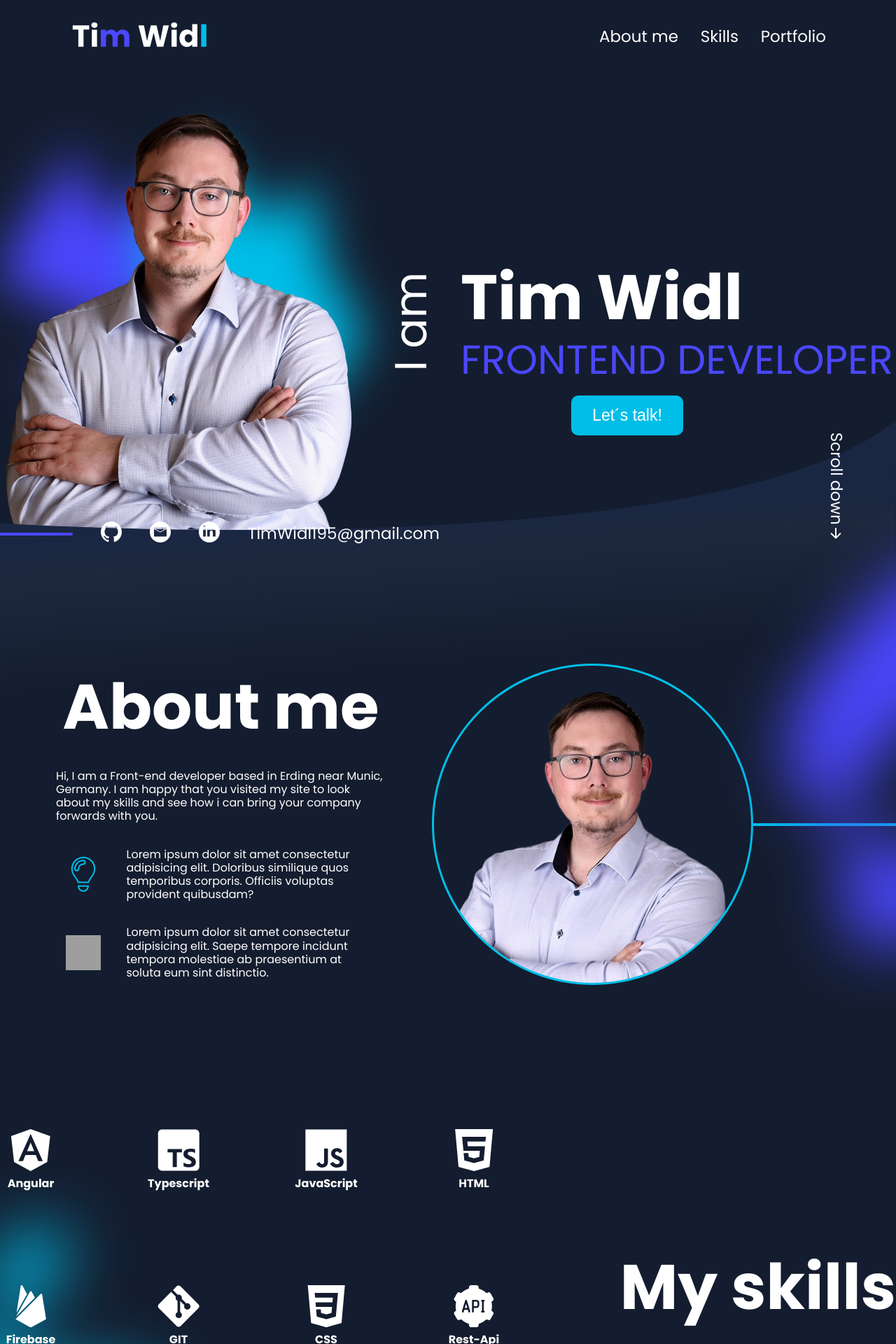
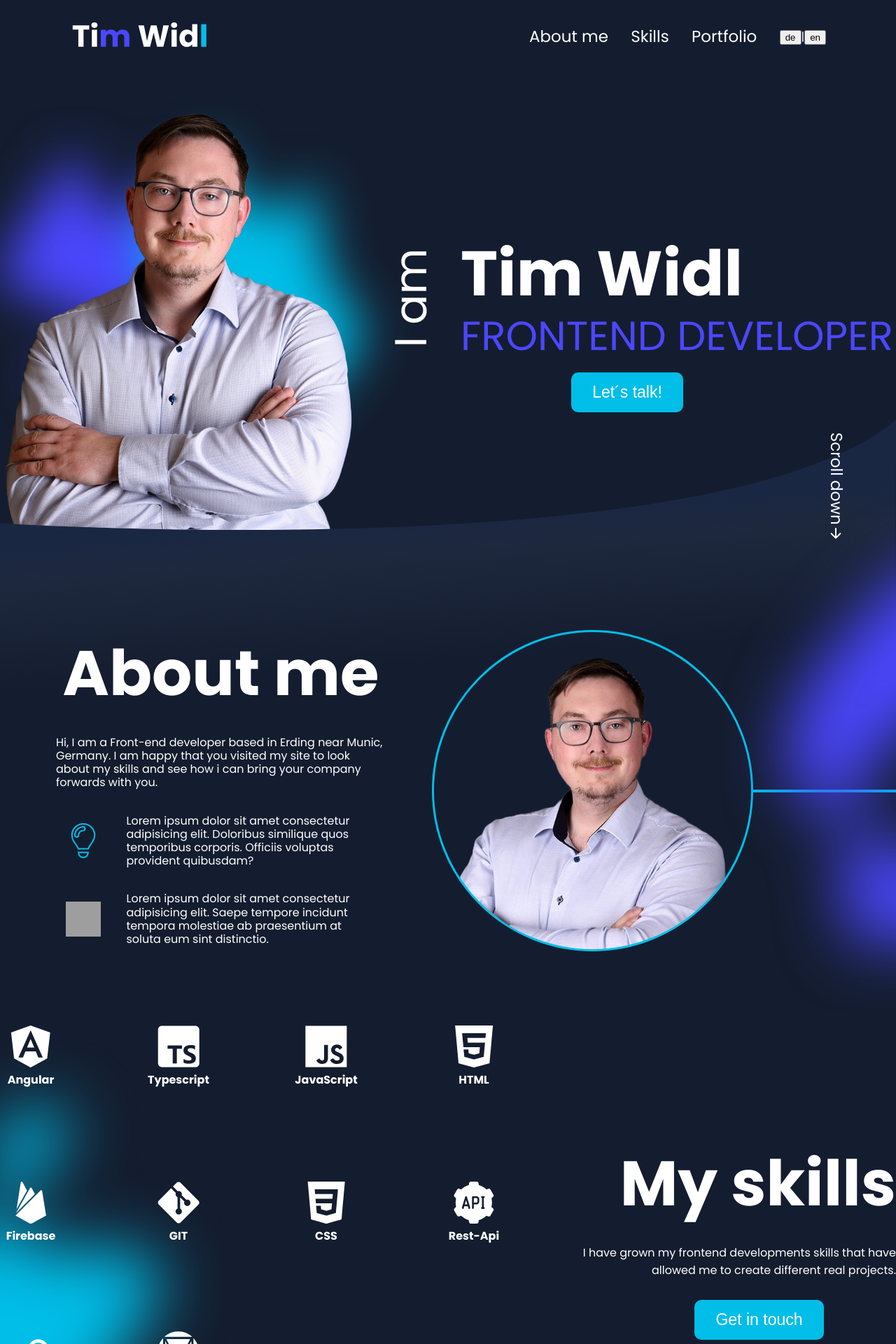
Before and after one commit to TimWidl94/portfolio, an Angular app in the folder portfolio/: page / in a window 1280 px wide. Shown: the top 1920 px of the page at 70% size. Built offline with nearby package versions, Linux system fonts and the light colour scheme; grey boxes are pictures that could not be loaded.

Commit message:
updating mobileversion

```diff
--- a/portfolio/src/app/maincontent/about-me/about-me.component.html
+++ b/portfolio/src/app/maincontent/about-me/about-me.component.html
@@ -1,4 +1,4 @@
-<section>
+<section id="aboutMe">
   <main>
     <div>
       <h2>About me</h2>
--- a/portfolio/src/app/maincontent/about-me/about-me.component.scss
+++ b/portfolio/src/app/maincontent/about-me/about-me.component.scss
@@ -7,12 +7,12 @@ section {
   position: relative;
   z-index: 1;
   overflow: hidden;
-  margin-top: 150px;
   gap: 100px;
   > main {
     @include dFlex($jc: space-between);
     width: 100%;
     max-width: 1440px;
+    padding-top: 100px;
     > div {
       @include dFlex();
       &:not(:last-child) {
--- a/portfolio/src/app/maincontent/contact/contact.component.html
+++ b/portfolio/src/app/maincontent/contact/contact.component.html
@@ -1,4 +1,4 @@
-<section>
+<section id="contact">
   <div>
     <div></div>
     <h2>Contact</h2>
--- a/portfolio/src/app/maincontent/landingpage/landingpage.component.scss
+++ b/portfolio/src/app/maincontent/landingpage/landingpage.component.scss
@@ -3,7 +3,7 @@
 section {
   @include dFlex($jc: start);
   width: 100%;
-  height: calc(100vh - 106px);
+  height: 100%;
   flex-direction: column;
   overflow: hidden;
 }
@@ -12,6 +12,7 @@ section {
   @include dFlex($ai: start);
   // width: 100%;
   max-width: 1440px;
+  flex-direction: column;
   // height: 100%;
 }
 
@@ -21,6 +22,7 @@ section {
   max-width: 1440px;
   // height: 80%;
   // position: absolute;
+  height: 700px;
   top: 106px;
 }
 
@@ -110,6 +112,7 @@ section {
   z-index: 2;
   max-width: 1440px;
   height: 34px;
+  margin-top: 20px;
   @include dFlex($jc: start, $g: 40px);
   > div {
     border: 2px solid $purple;
@@ -200,14 +203,14 @@ section {
 }
 
 @media (min-width: 1200px) {
-  .iconBox {
-    position: absolute;
+  section{
+    height: calc(100vh - 104px) !important;
   }
 }
 
 @media (max-width: 1200px) {
   section{
-    height: unset;
+    // height: unset;
   }
   .main {
     align-items: start;
@@ -216,6 +219,7 @@ section {
   }
   .mainContent {
     flex-direction: column;
+    height: 100%;
   }
   .mainContent {
     justify-content: center;
--- a/portfolio/src/app/maincontent/my-skills/my-skills.component.html
+++ b/portfolio/src/app/maincontent/my-skills/my-skills.component.html
@@ -1,4 +1,4 @@
-<section>
+<section id="skills">
   <main>
     <button class="blueButton mediaButton">Get in touch</button>
     <div class="skillIconBox">
--- a/portfolio/src/app/maincontent/my-skills/my-skills.component.scss
+++ b/portfolio/src/app/maincontent/my-skills/my-skills.component.scss
@@ -3,13 +3,13 @@
 section {
   @include dFlex();
   position: relative;
-  margin: 200px 0;
   color: white;
   width: 100vw;
 
   > main:not(:last-child) {
     @include dFlex($jc: space-between);
     max-width: 1440px;
+    padding-top: 100px;
   }
 }
 
@@ -77,7 +77,7 @@ section {
 
 .skillShadowLeft {
   position: absolute;
-  height: 80%;
+  height: 60%;
   left: 0;
   > img {
     object-fit: cover;
--- a/portfolio/src/app/maincontent/projekts/projekts.component.html
+++ b/portfolio/src/app/maincontent/projekts/projekts.component.html
@@ -1,4 +1,4 @@
-<section>
+<section id="projects">
   <main>
     <div class="headlineBox">
       <div>
--- a/portfolio/src/app/maincontent/projekts/projekts.component.scss
+++ b/portfolio/src/app/maincontent/projekts/projekts.component.scss
@@ -8,6 +8,7 @@ section {
   > main {
     max-width: 1440px;
     width: 100%;
+    padding-top: 100px;
     &:not(:last-child) {
       z-index: 2;
     }
@@ -109,7 +110,7 @@ section {
   }
 }
 
-.projectImg{
+.projectImg {
   background-position: center;
   background-repeat: no-repeat;
   background-size: contain;
@@ -118,11 +119,6 @@ section {
 }
 
 @media (max-width: 1200px) {
-  main{
-
-  }
-
-
   .project {
     flex-direction: column !important;
     width: calc(100% - 32px);
@@ -139,21 +135,21 @@ section {
     font-size: 45px !important;
     line-height: 54px !important;
   }
-  .projectImg{
+  .projectImg {
     width: 300px;
   }
-  .description{
+  .description {
     margin: 0 16px;
   }
-  .headlineBox{
+  .headlineBox {
     margin: 0;
   }
-  .buttonBox{
+  .buttonBox {
     text-wrap: nowrap;
     gap: 20px;
   }
-  .shadowBox{
-    >img{
+  .shadowBox {
+    > img {
       scale: 0.4;
       top: 150px;
     }
--- a/portfolio/src/app/shared/footer/footer.component.scss
+++ b/portfolio/src/app/shared/footer/footer.component.scss
@@ -2,7 +2,7 @@
 
 section {
   @include dFlex();
-  border-top: 2px solid $blueText;
+  border-top: 4px solid $blueText;
 }
 
 .main {
--- a/portfolio/src/app/shared/header/header.component.html
+++ b/portfolio/src/app/shared/header/header.component.html
@@ -2,9 +2,14 @@
   <div>
     <img src="assets/img/logo/logoTim.svg" alt="" />
     <div class="headlineMenu">
-      <a href="">About me </a>
-      <a href="">Skills </a>
-      <a href="">Portfolio </a>
+      <a href="#aboutMe">About me </a>
+      <a href="#skills">Skills </a>
+      <a href="#projects">Portfolio </a>
+      <div>
+        <button > de</button>
+        <span style="color: white;">|</span>
+        <button > en</button>
+      </div>
     </div>
     <div class="burgerMenu" (click)="toggleBurgerMenu()"></div>
     <div class="burgerMenuOpen" [class.displayFlex]="burgerMenu">
@@ -13,6 +18,10 @@
       <a href="">My skills</a>
       <a href="">Portfolio</a>
       <a href="">Contact</a>
+      <div>
+        <a href="">de</a>
+        <a href="">en</a>
+      </div>
     </div>
   </div>
 </header>
--- a/portfolio/src/app/shared/header/header.component.scss
+++ b/portfolio/src/app/shared/header/header.component.scss
@@ -26,7 +26,7 @@ header {
 .headlineMenu{
 @include dFlex($jc: space-between, $g: 29px);
       width: 100%;
-      max-width: 324px;
+      max-width: 424px;
       max-height: 32px;
       height: 100%;
 }
--- a/portfolio/src/styles.scss
+++ b/portfolio/src/styles.scss
@@ -89,6 +89,10 @@ $poppinsFont: "Poppins";
   src: url("./assets/fonts/poppins-v21-latin-900.woff2") format("woff2"); /* Chrome 36+, Opera 23+, Firefox 39+, Safari 12+, iOS 10+ */
 }
 
+html {
+  scroll-behavior: smooth;
+}
+
 body {
   background-color: $backgroundColor;
   font-family: $poppinsFont;
```
